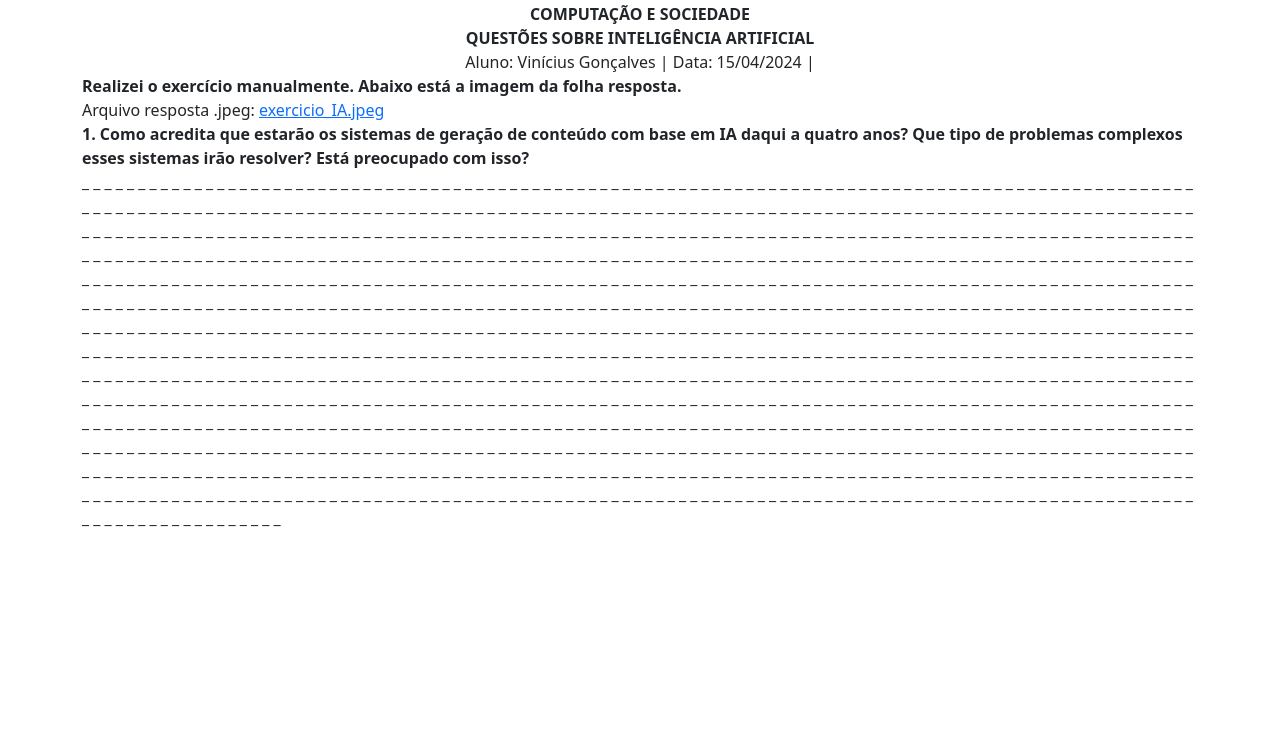
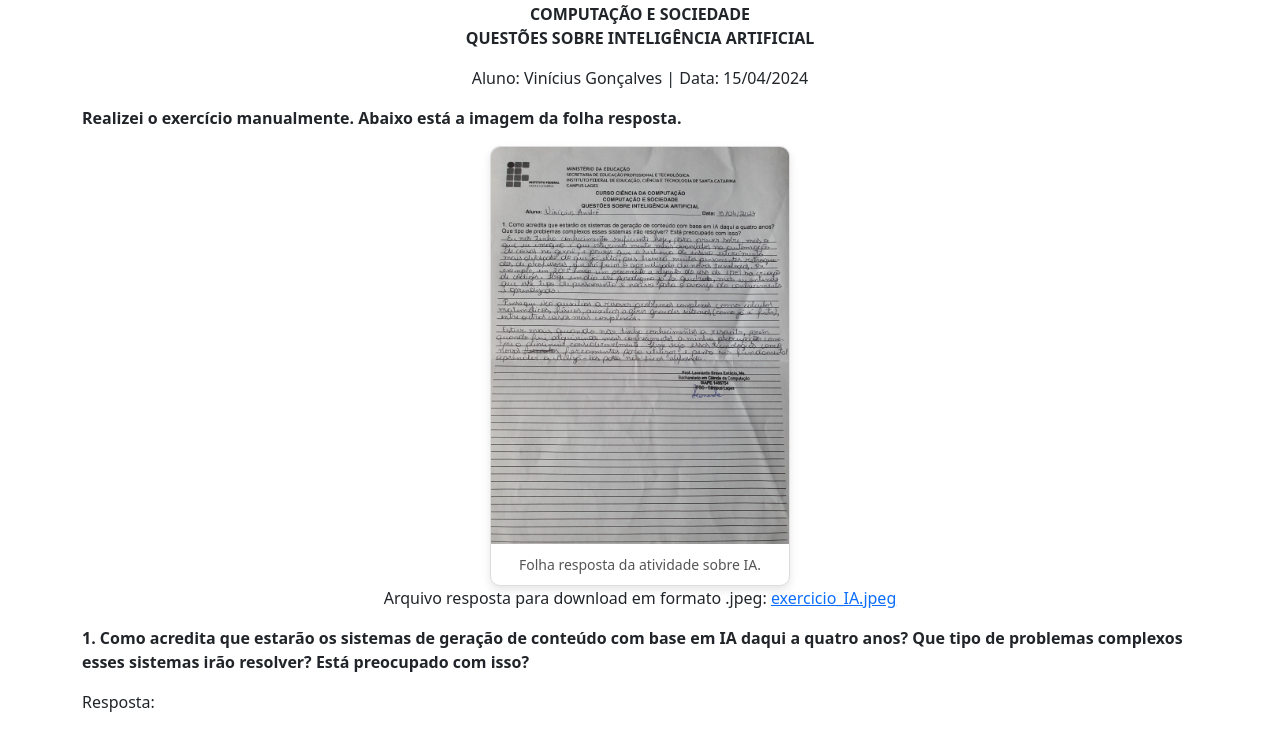
Before and after one commit to ViniciusAndreGoncalves/Atividades-C.S, a plain HTML site: page Pagina-IA/index.html in a window 1280 px wide. Shown: the part 142-872 px from the top of the page. Before the commit the page ends 800 px from the top, so only its background shows below. Drawn offline with nearby package versions, Linux system fonts and the light colour scheme.

Commit message:
Correção 2

```diff
--- a/Pagina-IA/index.html
+++ b/Pagina-IA/index.html
@@ -11,6 +11,27 @@
         integrity="sha384-YvpcrYf0tY3lHB60NNkmXc5s9fDVZLESaAA55NDzOxhy9GkcIdslK1eN7N6jIeHz"
         crossorigin="anonymous"></script>
     <link rel="shortcut icon" href="./favicon.ico" type="image/x-icon">
+    <style>
+        .reel-container {
+            width: 300px;
+            margin: 0 auto;
+            border: 1px solid #ddd;
+            border-radius: 10px;
+            overflow: hidden;
+            background-color: #fff;
+            box-shadow: 0 4px 8px rgba(0, 0, 0, 0.1);
+        }
+        .reel-image {
+            width: 100%;
+            height: auto;
+        }
+        .caption {
+            padding: 10px;
+            font-size: 14px;
+            color: #555;
+            text-align: center;
+        }
+    </style>
 </head>
 
 <body>
@@ -30,9 +51,9 @@
         <div class="text-center">
             <div><strong>CURSO CIÊNCIA DA COMPUTAÇÃO</strong></div>
             <div><strong>COMPUTAÇÃO E SOCIEDADE</strong></div>
-            <div><strong>QUESTÕES SOBRE INTELIGÊNCIA ARTIFICIAL</strong></div>
+            <div class="mb-3"><strong>QUESTÕES SOBRE INTELIGÊNCIA ARTIFICIAL</strong></div>
         </div>
-        <div class="text-center">
+        <div  class="text-center mb-3">
             <span>
                 Aluno:
                 Vinícius Gonçalves
@@ -41,51 +62,31 @@
             <span>
                 Data:
                 15/04/2024
-                |
             </span>
         </div>
-        <div>
+        <div class="mb-3">
             <strong>
                 Realizei o exercício manualmente. Abaixo está a imagem da folha resposta.
             </strong>
         </div>
-        <div>
-            Arquivo resposta .jpeg: <a href="./img/exercicio_IA.jpeg">exercicio_IA.jpeg</a>
+
+
+        <div class="reel-container">
+            <img src="./img/exercicio_IA.jpeg" alt="Folha resposta da atividade sobre IA." class="reel-image">
+            <div class="caption">Folha resposta da atividade sobre IA.</div>
         </div>
-        <div>
+
+        <div  class="text-center mb-3">
+            Arquivo resposta para download em formato .jpeg: <a href="./img/exercicio_IA.jpeg">exercicio_IA.jpeg</a>
+        </div>
+        <div class="mb-3">
             <strong>
                 1. Como acredita que estarão os sistemas de geração de conteúdo com base em IA daqui a quatro anos? Que
                 tipo de problemas complexos esses sistemas irão resolver? Está preocupado com isso?
             </strong>
         </div>
         <div>
-            <p> _ _ _ _ _ _ _ _ _ _ _ _ _ _ _ _ _ _ _ _ _ _ _ _ _ _ _ _ _ _ _ _ _ _ _ _ _ _ _ _ _ _ _ _ _ _ _ _ _ _ _ _
-                _ _ _ _ _ _ _ _ _ _ _ _ _ _ _ _ _ _ _ _ _ _ _ _ _ _ _ _ _ _ _ _ _ _ _ _ _ _ _ _ _ _ _ _ _ _ _ _ _ _ _ _
-                _ _ _ _ _ _ _ _ _ _ _ _ _ _ _ _ _ _ _ _ _ _ _ _ _ _ _ _ _ _ _ _ _ _ _ _ _ _ _ _ _ _ _ _ _ _ _ _ _ _ _ _
-                _ _ _ _ _ _ _ _ _ _ _ _ _ _ _ _ _ _ _ _ _ _ _ _ _ _ _ _ _ _ _ _ _ _ _ _ _ _ _ _ _ _ _ _ _ _ _ _ _ _ _ _
-                _ _ _ _ _ _ _ _ _ _ _ _ _ _ _ _ _ _ _ _ _ _ _ _ _ _ _ _ _ _ _ _ _ _ _ _ _ _ _ _ _ _ _ _ _ _ _ _ _ _ _ _
-                _ _ _ _ _ _ _ _ _ _ _ _ _ _ _ _ _ _ _ _ _ _ _ _ _ _ _ _ _ _ _ _ _ _ _ _ _ _ _ _ _ _ _ _ _ _ _ _ _ _ _ _
-                _ _ _ _ _ _ _ _ _ _ _ _ _ _ _ _ _ _ _ _ _ _ _ _ _ _ _ _ _ _ _ _ _ _ _ _ _ _ _ _ _ _ _ _ _ _ _ _ _ _ _ _
-                _ _ _ _ _ _ _ _ _ _ _ _ _ _ _ _ _ _ _ _ _ _ _ _ _ _ _ _ _ _ _ _ _ _ _ _ _ _ _ _ _ _ _ _ _ _ _ _ _ _ _ _
-                _ _ _ _ _ _ _ _ _ _ _ _ _ _ _ _ _ _ _ _ _ _ _ _ _ _ _ _ _ _ _ _ _ _ _ _ _ _ _ _ _ _ _ _ _ _ _ _ _ _ _ _
-                _ _ _ _ _ _ _ _ _ _ _ _ _ _ _ _ _ _ _ _ _ _ _ _ _ _ _ _ _ _ _ _ _ _ _ _ _ _ _ _ _ _ _ _ _ _ _ _ _ _ _ _
-                _ _ _ _ _ _ _ _ _ _ _ _ _ _ _ _ _ _ _ _ _ _ _ _ _ _ _ _ _ _ _ _ _ _ _ _ _ _ _ _ _ _ _ _ _ _ _ _ _ _ _ _
-                _ _ _ _ _ _ _ _ _ _ _ _ _ _ _ _ _ _ _ _ _ _ _ _ _ _ _ _ _ _ _ _ _ _ _ _ _ _ _ _ _ _ _ _ _ _ _ _ _ _ _ _
-                _ _ _ _ _ _ _ _ _ _ _ _ _ _ _ _ _ _ _ _ _ _ _ _ _ _ _ _ _ _ _ _ _ _ _ _ _ _ _ _ _ _ _ _ _ _ _ _ _ _ _ _
-                _ _ _ _ _ _ _ _ _ _ _ _ _ _ _ _ _ _ _ _ _ _ _ _ _ _ _ _ _ _ _ _ _ _ _ _ _ _ _ _ _ _ _ _ _ _ _ _ _ _ _ _
-                _ _ _ _ _ _ _ _ _ _ _ _ _ _ _ _ _ _ _ _ _ _ _ _ _ _ _ _ _ _ _ _ _ _ _ _ _ _ _ _ _ _ _ _ _ _ _ _ _ _ _ _
-                _ _ _ _ _ _ _ _ _ _ _ _ _ _ _ _ _ _ _ _ _ _ _ _ _ _ _ _ _ _ _ _ _ _ _ _ _ _ _ _ _ _ _ _ _ _ _ _ _ _ _ _
-                _ _ _ _ _ _ _ _ _ _ _ _ _ _ _ _ _ _ _ _ _ _ _ _ _ _ _ _ _ _ _ _ _ _ _ _ _ _ _ _ _ _ _ _ _ _ _ _ _ _ _ _
-                _ _ _ _ _ _ _ _ _ _ _ _ _ _ _ _ _ _ _ _ _ _ _ _ _ _ _ _ _ _ _ _ _ _ _ _ _ _ _ _ _ _ _ _ _ _ _ _ _ _ _ _
-                _ _ _ _ _ _ _ _ _ _ _ _ _ _ _ _ _ _ _ _ _ _ _ _ _ _ _ _ _ _ _ _ _ _ _ _ _ _ _ _ _ _ _ _ _ _ _ _ _ _ _ _
-                _ _ _ _ _ _ _ _ _ _ _ _ _ _ _ _ _ _ _ _ _ _ _ _ _ _ _ _ _ _ _ _ _ _ _ _ _ _ _ _ _ _ _ _ _ _ _ _ _ _ _ _
-                _ _ _ _ _ _ _ _ _ _ _ _ _ _ _ _ _ _ _ _ _ _ _ _ _ _ _ _ _ _ _ _ _ _ _ _ _ _ _ _ _ _ _ _ _ _ _ _ _ _ _ _
-                _ _ _ _ _ _ _ _ _ _ _ _ _ _ _ _ _ _ _ _ _ _ _ _ _ _ _ _ _ _ _ _ _ _ _ _ _ _ _ _ _ _ _ _ _ _ _ _ _ _ _ _
-                _ _ _ _ _ _ _ _ _ _ _ _ _ _ _ _ _ _ _ _ _ _ _ _ _ _ _ _ _ _ _ _ _ _ _ _ _ _ _ _ _ _ _ _ _ _ _ _ _ _ _ _
-                _ _ _ _ _ _ _ _ _ _ _ _ _ _ _ _ _ _ _ _ _ _ _ _ _ _ _ _ _ _ _ _ _ _ _ _ _ _ _ _ _ _ _ _ _ _ _ _ _ _ _ _
-                _ _ _ _ _ _ _ _ _ _ _ _ _ _ _ _ _ _ _ _ _ _ _ _ _ _ _ _ _ _ _ _ _ _ _ _ _ _ _ _ _ _ _ _ _ _ _ _ _ _ _ _
-                _ _ _ _ _ _ _ _ _ _ _ _ _ _ _ _ _ _ _ _ _ _ _ _ _ _ _ _ _ _ _ _ _ _ _ _ _ _ _ _ _ _ _ _ _ _ _ _ _ _ _ _
-                _ _ _ _ _ _ _ _ _ _ _ _ _ _ _ _ _ _ _ _ _ _ _ _ _ _ _ _ _ _ _ _ _ _ _ _ _ _ _ _ _ _ _ _ _ _ _ _ _ _ _ _
+            <p> Resposta:
             </p>
         </div>
     </div>
```
